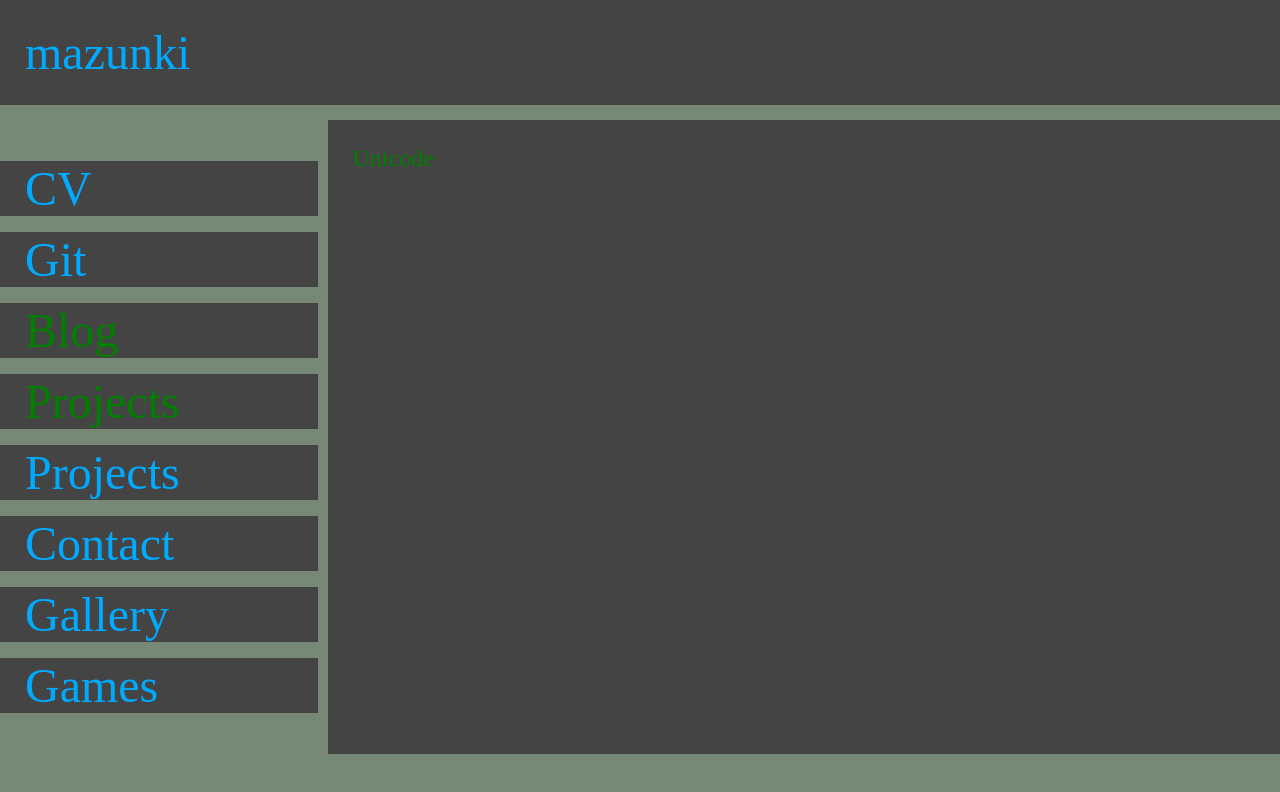
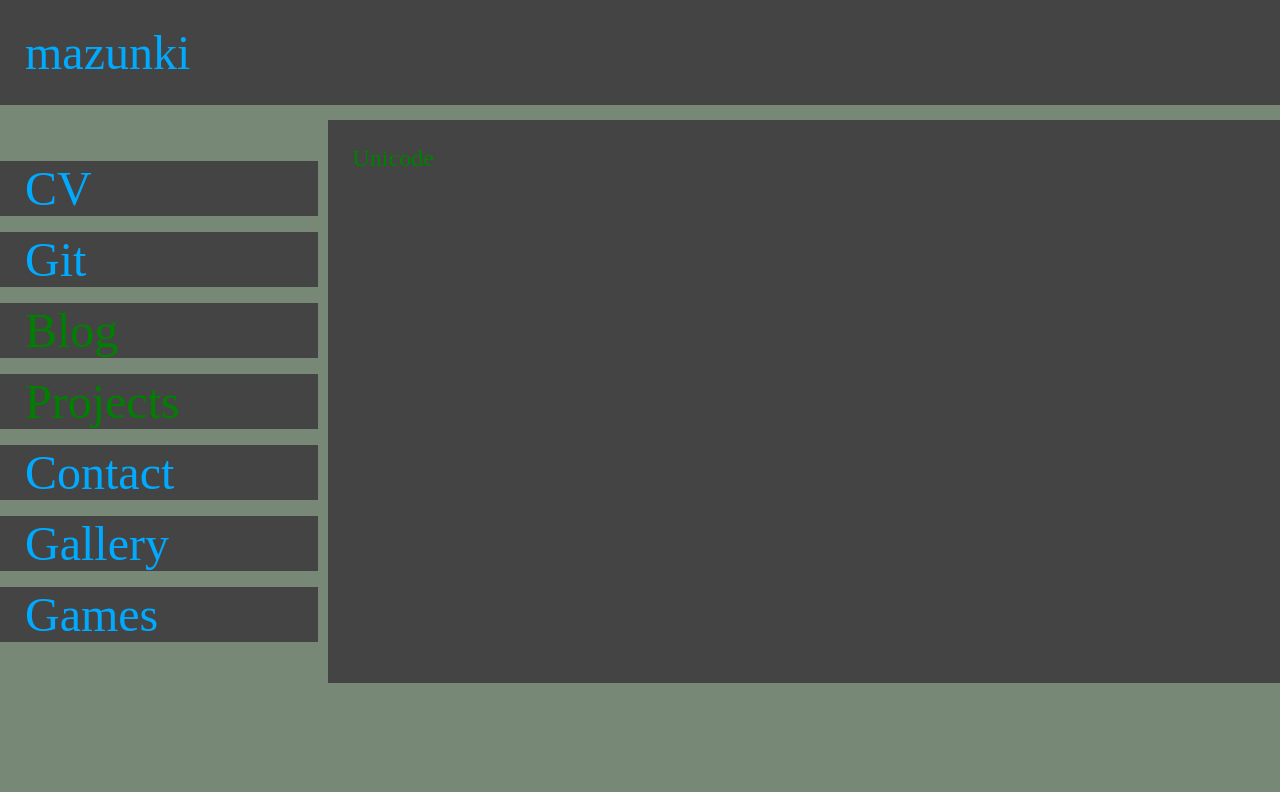
Before and after one commit to mazunki/DevSite, a plain HTML site: page content/projects/index.html in a window 1280 px wide. Drawn offline with Linux system fonts and the light colour scheme; files that its build step writes are made by us from their sources.

Commit message:
too many menues!

```diff
--- a/content/projects/index.html
+++ b/content/projects/index.html
@@ -14,7 +14,6 @@
 				<div>Git</div>
 				<div><a href="/blog_entries/">Blog</a></div>
 				<div><a href="/projects/">Projects</a></div>
-				<div>Projects</div>
 				<div>Contact</div>
 				<div>Gallery</div>
 				<div>Games</div>
```
